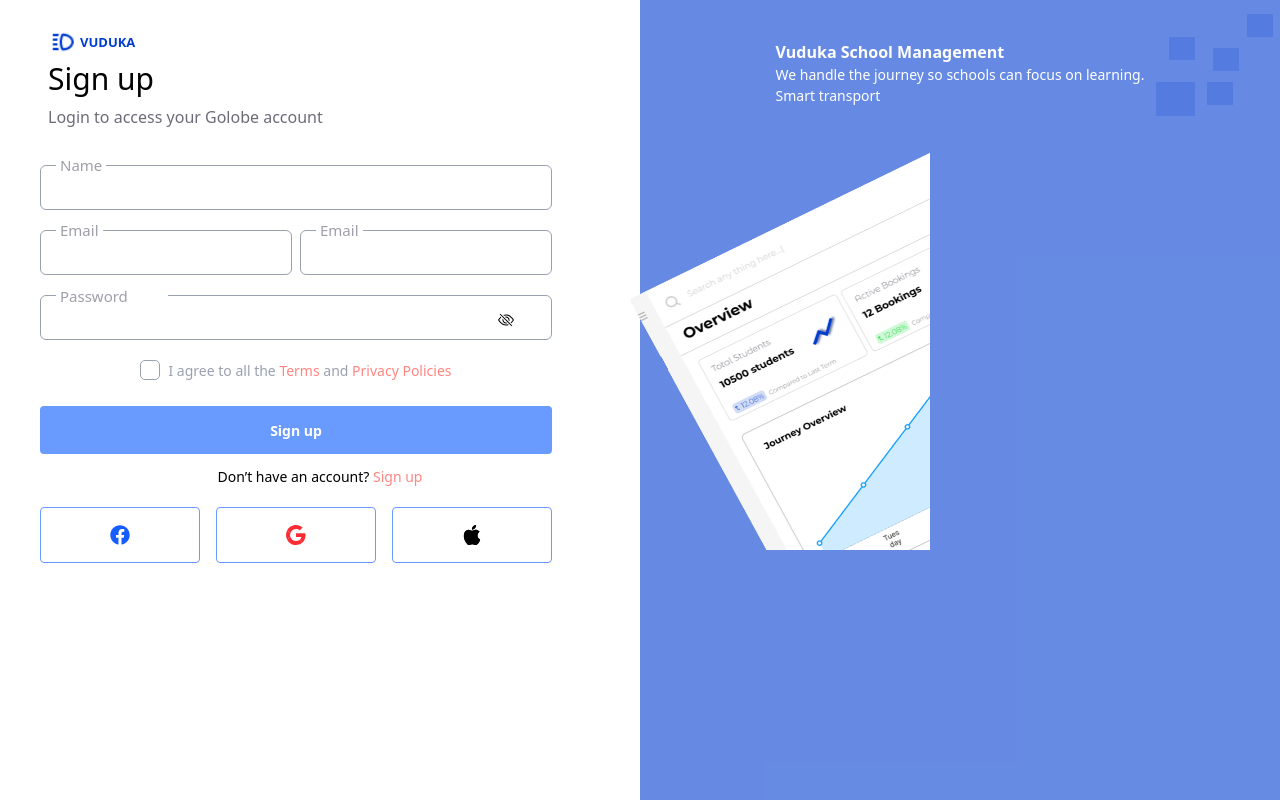
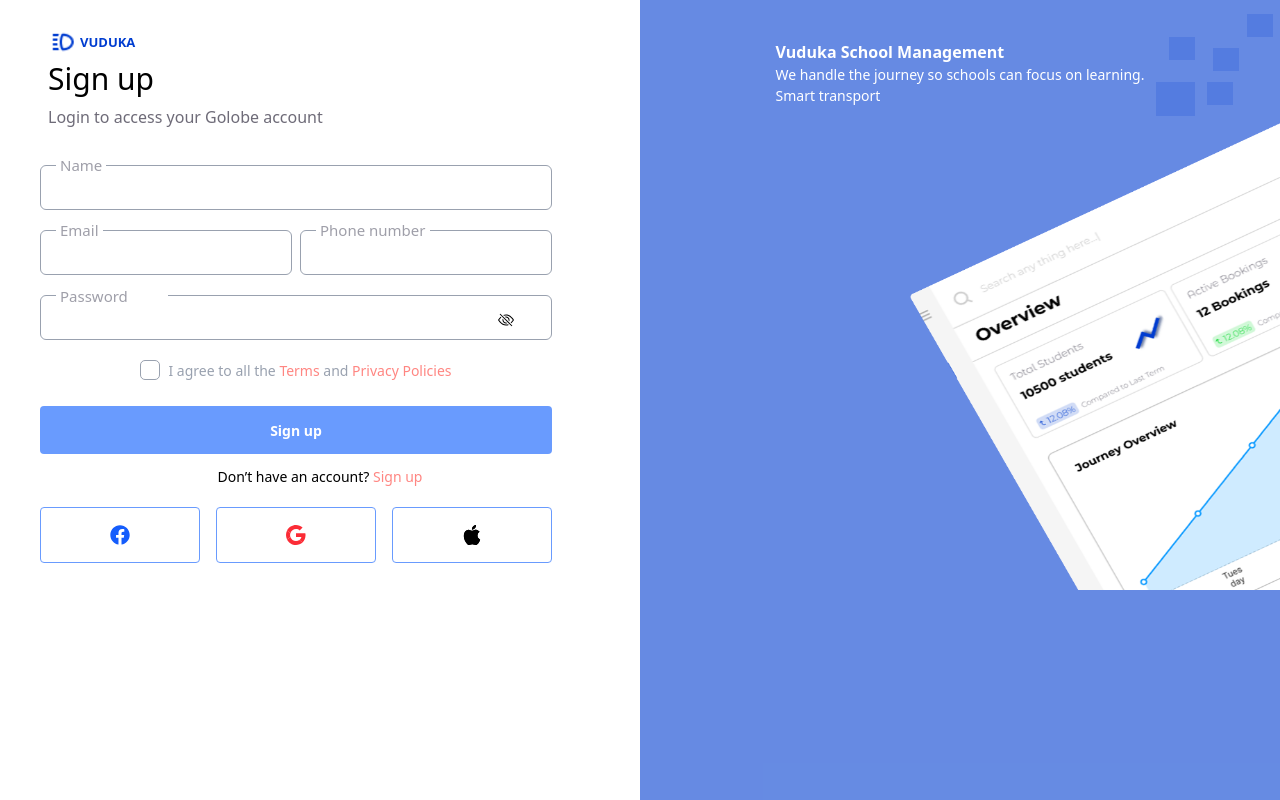
Before and after one commit to ETIX-Enterprise/SchoolFront, a React (Vite) app: page /Signup in a window 1280 px wide. Built offline with nearby package versions, Linux system fonts and the light colour scheme.

Commit message:
Changes on signup

```diff
--- a/src/Auth/Signup.tsx
+++ b/src/Auth/Signup.tsx
@@ -115,7 +115,7 @@ function Signup() {
                    peer-placeholder-shown:top-[-10px]  peer-placeholder-shown:text-[15px] peer-placeholder-shown:text-zinc-400
                    peer-focus:top-[-10px] peer-focus:text-sm peer-focus:text-gray-700"
       >
-       Email
+       Phone number
       </label>
     </div>
 </div>
@@ -194,7 +194,7 @@ function Signup() {
           </p>
         </div>
         </div>
-        <img src={landing} alt="landing" className='absolute top-[150px] left-[630px] w-[300px] h-[400px]' />
+        <img src={landing} alt="landing" className='absolute top-[120px] left-[910px] w-[370px] h-[470px]' />
       </div>
       </div>
     </div>
```
Also changed, not shown: public/images/dash-removebg-preview.png (added).
